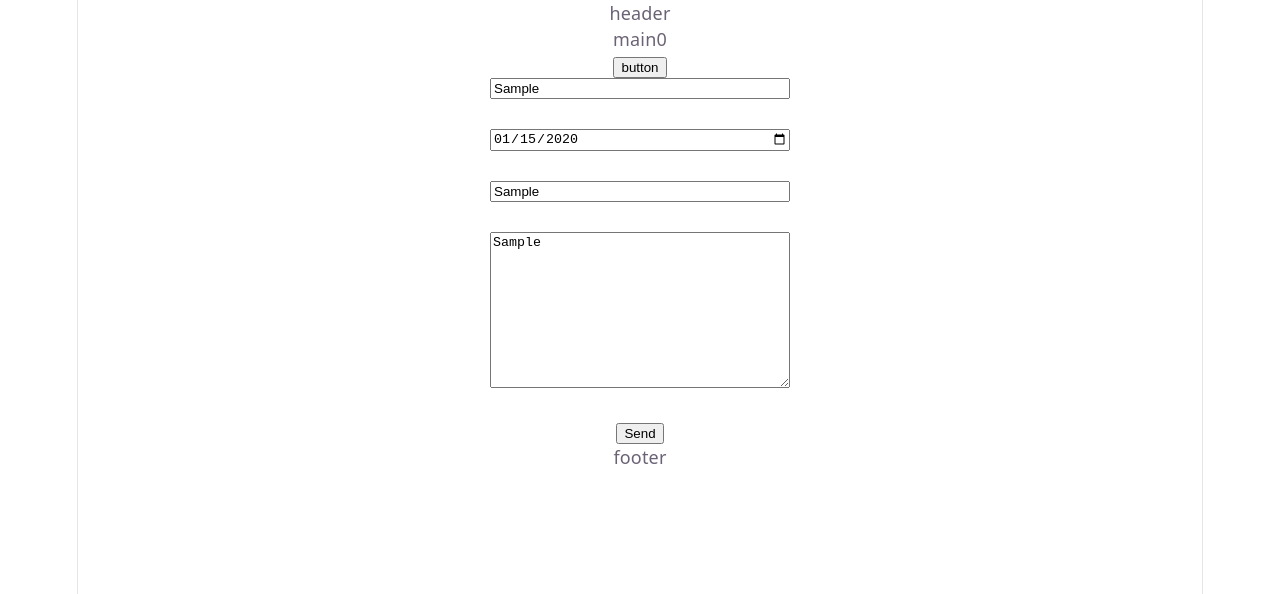
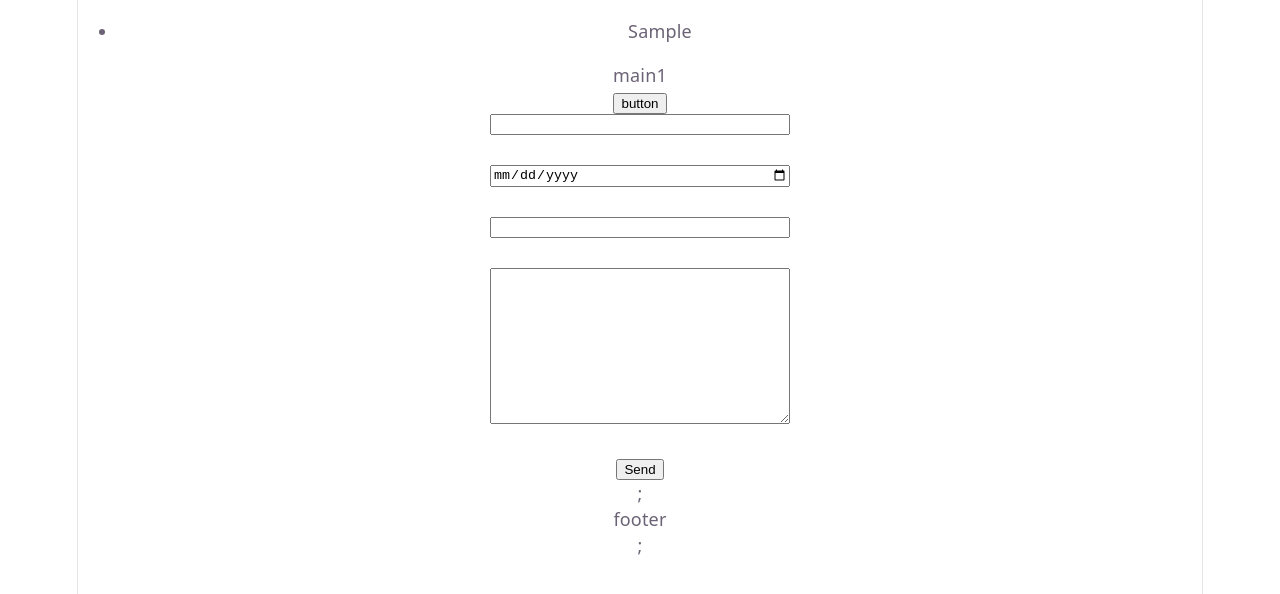
Before and after one commit to Assylzhan91/react-redux-toolkit, a React (Vite) app: page / in a window 1280 px wide. Both pictures are taken after typing "Sample", "2020-01-15", "Sample", "Sample" into the empty fields and a click on the button "Send". Shown: the top 594 px of the page. Built offline with nearby package versions, Linux system fonts and the light colour scheme.

Commit message:
lesson 36

```diff
--- a/src/App.tsx
+++ b/src/App.tsx
@@ -3,9 +3,12 @@ import { useEffect, useState } from "react";
 import { Button } from "./components/Button/Button.tsx";
 import "./App.css";
 import { JournalForm } from "./components/JournalForm/JournalForm.tsx";
+import type { IFormData } from "./models/data-interface.ts";
 
 function App() {
   const [timerKey, setTimerKey] = useState(0);
+  const [reset, setReset] = useState(0);
+  const [journalList, setJournalList] = useState<IFormData[]>([]);
 
   useEffect(() => {
     const interval = setInterval(() => {
@@ -15,15 +18,28 @@ function App() {
     return () => clearInterval(interval);
   }, []);
 
+  function handleDataForm(form: IFormData): void {
+    setReset((value) => value + 1);
+    setJournalList((prevState) => [...prevState, form]);
+  }
+
   return (
     <>
-      <header>header</header>
+      <header>
+        <ul>
+          {journalList.map((form: IFormData, idx: number) => (
+            <li key={idx}>
+              <div>{form.title}</div>
+            </li>
+          ))}
+        </ul>
+      </header>
       <main>
         main{timerKey}
         <Button key={timerKey} onClick={() => console.log("asdas")} text="button"></Button>
-        <JournalForm></JournalForm>
+        <JournalForm key={reset} outputCb={handleDataForm}></JournalForm>
       </main>
-      <footer>footer</footer>
+      ;<footer>footer</footer>;
     </>
   );
 }
--- a/src/components/JournalForm/JournalForm.tsx
+++ b/src/components/JournalForm/JournalForm.tsx
@@ -1,15 +1,21 @@
+import type { JSX } from "react";
 import { type SyntheticEvent, useState } from "react";
 import "./JournalForm.scss";
 import { Button } from "../Button/Button.tsx";
+import type { IFormData } from "../../models/data-interface.ts";
 
-export const JournalForm = () => {
+interface JournalFormProps {
+  outputCb: (form: IFormData) => void;
+}
+
+export const JournalForm = ({ outputCb }: JournalFormProps): JSX.Element => {
   const [inputData, setInputData] = useState("");
 
   const addJournal = (e: SyntheticEvent<HTMLFormElement>) => {
     e.preventDefault();
     const formData = new FormData(e.currentTarget);
-    const data = Object.fromEntries(formData.entries());
-    console.log("Данные формы:", data);
+    const data = Object.fromEntries(formData.entries()) as unknown as IFormData;
+    outputCb(data);
   };
 
   return (
--- /dev/null
+++ b/src/models/data-interface.ts
@@ -0,0 +1,6 @@
+export interface IFormData {
+  date: string;
+  post: string;
+  tag: string;
+  title: string;
+}
```
